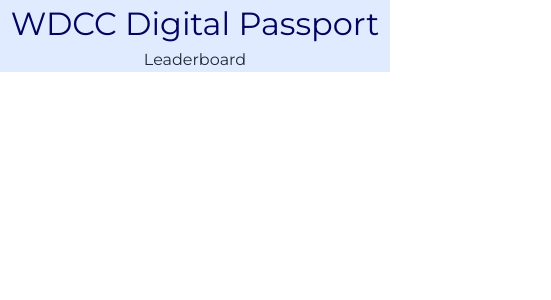
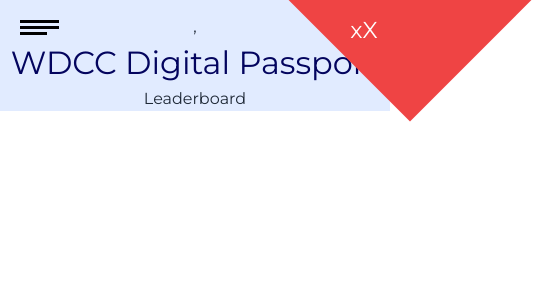
Before and after one commit to UoaWDCC/passport, a React (Vite) app in the folder web/: page / in a window 390 px wide. Shown: the top 300 px of the page, 551 px wide, since content can reach past the window. Built offline with nearby package versions, Linux system fonts and the light colour scheme.

Commit message:
included hamburger and counter components on home page

```diff
--- a/web/src/App.tsx
+++ b/web/src/App.tsx
@@ -9,6 +9,7 @@ const router = createBrowserRouter([
     path: "/",
     element: (
       <div className = "link-container">
+        <HamburgerMenu />,
         <h1>WDCC Digital Passport</h1>
         <Link to="passport">Leaderboard</Link>
       </div>
```
Also changed, not shown: 2 other files (tests, documents, lock files or other folders).
